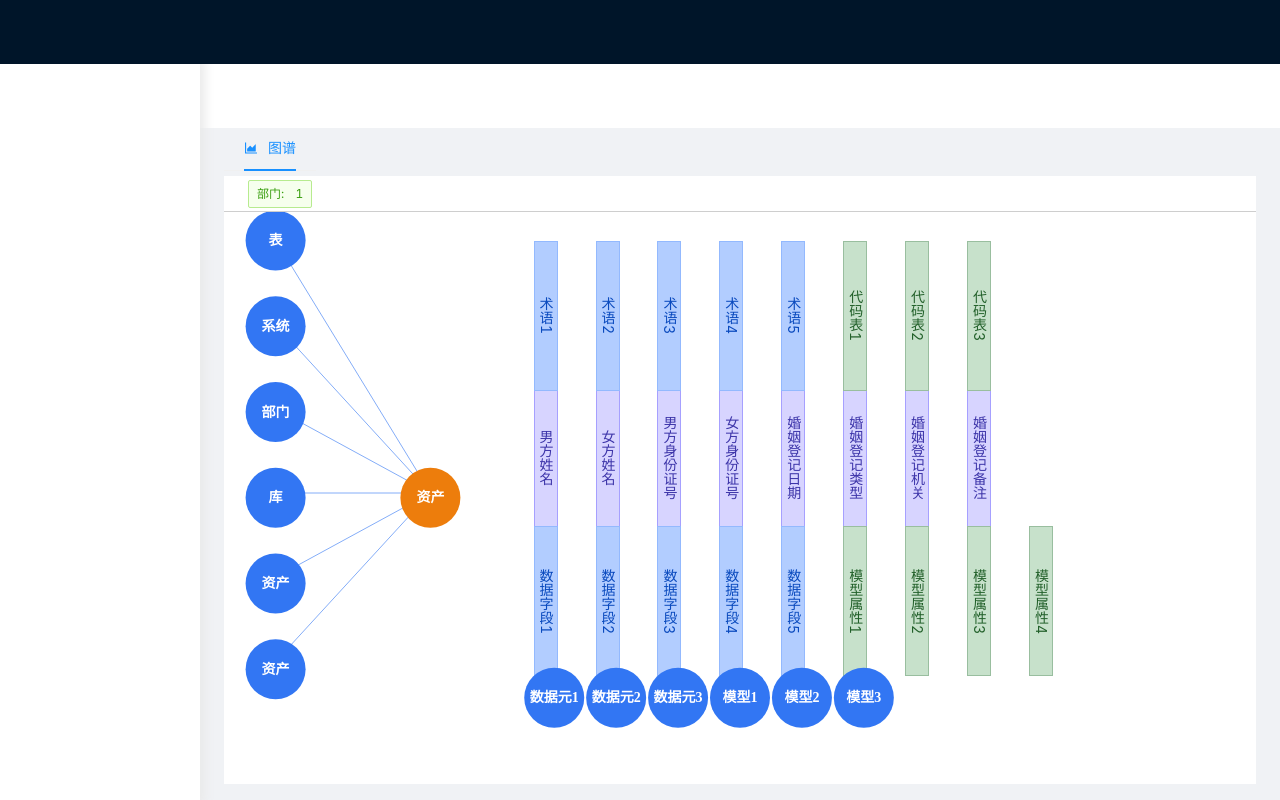
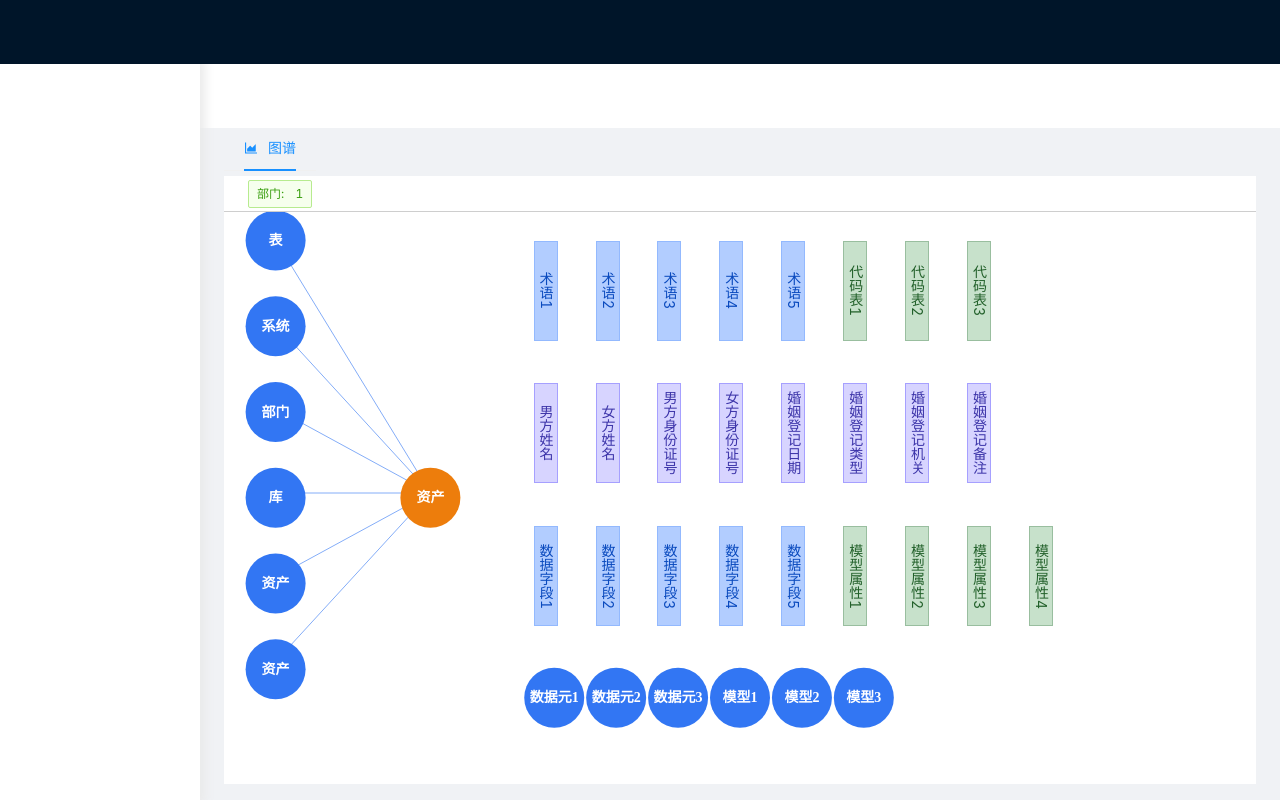
Before and after one commit to tohsaka888/network-data-platform, a React (Create React App) app: page / in a window 1280 px wide. Built offline with nearby package versions, Linux system fonts and the light colour scheme.

Commit message:
update: 更新样式

```diff
--- a/src/App.css
+++ b/src/App.css
@@ -46,7 +46,7 @@
 }
 
 .rect-green {
-  height: 150px;
+  height: 100px;
   width: 24px;
   background-color: #c7e1cb;
   border: 1px solid #99be9f;
@@ -55,7 +55,7 @@
 }
 
 .rect-blue {
-  height: 150px;
+  height: 100px;
   width: 24px;
   background-color: #b2cdff;
   border: 1px solid #93b9fe;
@@ -64,7 +64,7 @@
 }
 
 .rect-purple {
-  height: 150px;
+  height: 100px;
   width: 24px;
   background-color: #d7d4ff;
   border: 1px solid #a6a0ff;
```
